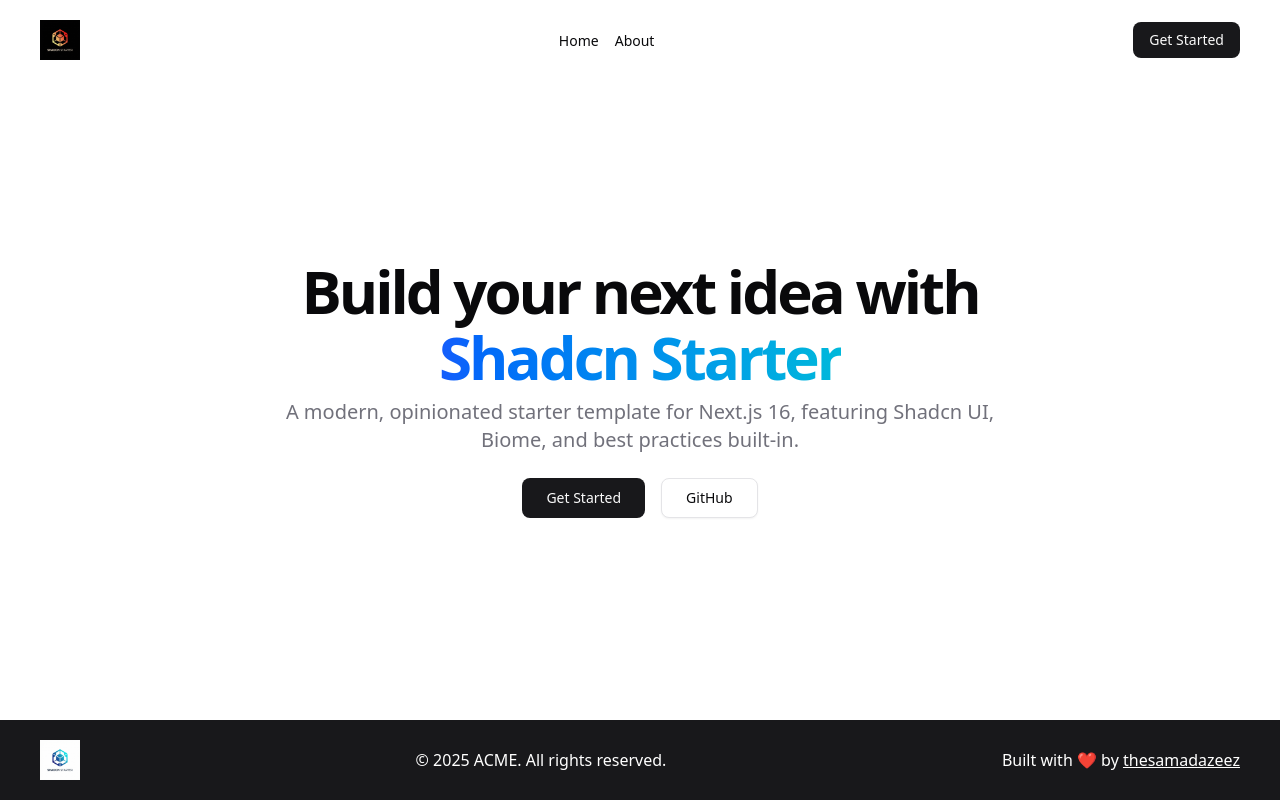
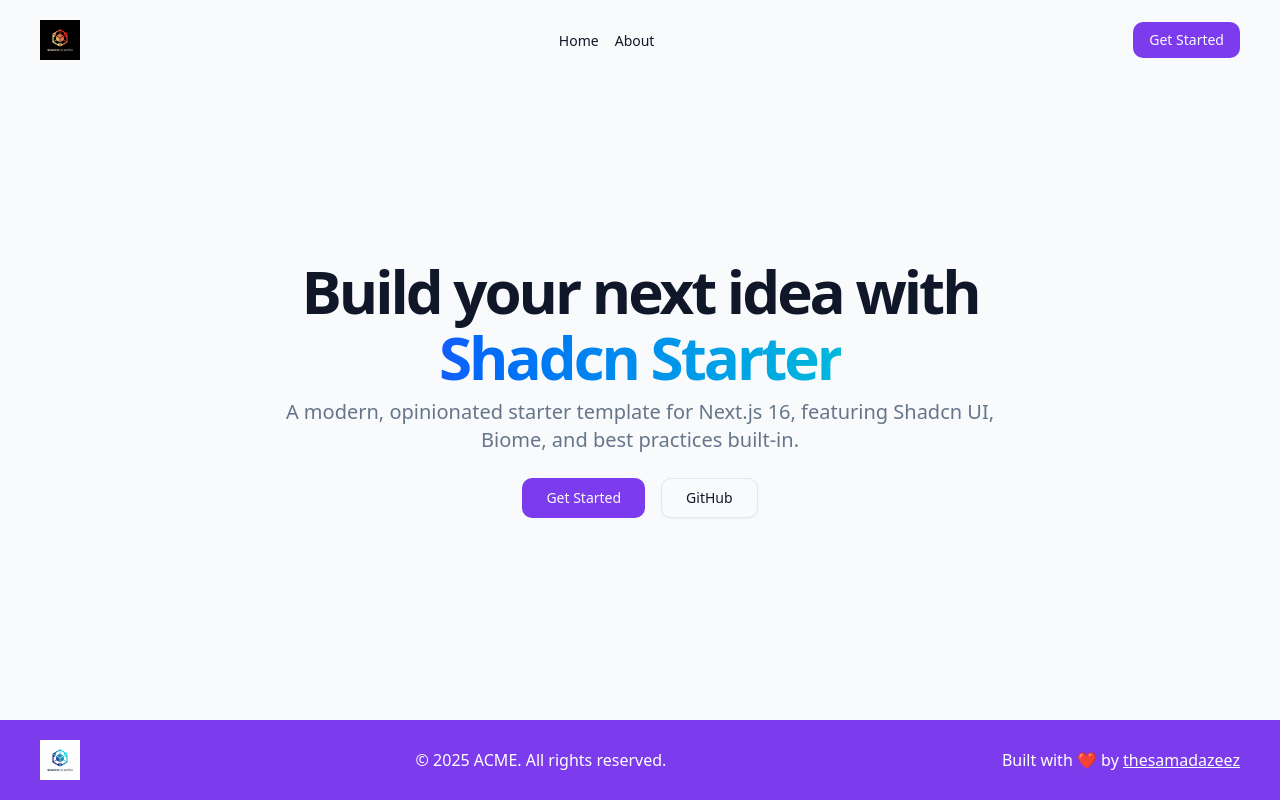
Before and after one commit to TheSamadAzeez/billd, a Next.js app: page / in a window 1280 px wide. Built offline with nearby package versions, Linux system fonts and the light colour scheme.

Commit message:
feat: enhance color palette and improve variable organization in globals.css

```diff
--- a/src/app/globals.css
+++ b/src/app/globals.css
@@ -1,115 +1,178 @@
-@import "tailwindcss";
-@import "tw-animate-css";
+@import 'tailwindcss';
+@import 'tw-animate-css';
 
-@custom-variant dark (&:is(.dark *));
+/* @custom-variant dark (&:is(.dark *)); */
 
 @theme inline {
   --color-background: var(--background);
   --color-foreground: var(--foreground);
   --font-sans: var(--font-geist-sans);
   --font-mono: var(--font-geist-mono);
+
+  /* SIDEBAR COLORS */
+  --color-sidebar: var(--sidebar);
+  --color-sidebar-foreground: var(--sidebar-foreground);
+  --color-sidebar-primary: var(--sidebar-primary);
+  --color-sidebar-primary-foreground: var(--sidebar-primary-foreground);
+  --color-sidebar-accent: var(--sidebar-accent);
+  --color-sidebar-accent-foreground: var(--sidebar-accent-foreground);
+  --color-sidebar-border: var(--sidebar-border);
   --color-sidebar-ring: var(--sidebar-ring);
-  --color-sidebar-border: var(--sidebar-border);
-  --color-sidebar-accent-foreground: var(--sidebar-accent-foreground);
-  --color-sidebar-accent: var(--sidebar-accent);
-  --color-sidebar-primary-foreground: var(--sidebar-primary-foreground);
-  --color-sidebar-primary: var(--sidebar-primary);
-  --color-sidebar-foreground: var(--sidebar-foreground);
-  --color-sidebar: var(--sidebar);
+
+  /* MAIN UI COLORS */
+  --color-primary: var(--primary);
+  --color-primary-foreground: var(--primary-foreground);
+  --color-primary-muted: var(--primary-muted); /* New Soft Violet */
+
+  --color-secondary: var(--secondary);
+  --color-secondary-foreground: var(--secondary-foreground);
+
+  --color-muted: var(--muted);
+  --color-muted-foreground: var(--muted-foreground);
+
+  --color-accent: var(--accent);
+  --color-accent-foreground: var(--accent-foreground);
+
+  --color-destructive: var(--destructive);
+  --color-destructive-foreground: var(--destructive-foreground);
+  --color-destructive-muted: var(--destructive-muted); /* New Soft Red */
+
+  /* NEW SUCCESS COLORS (Green) */
+  --color-success: var(--success);
+  --color-success-foreground: var(--success-foreground);
+  --color-success-muted: var(--success-muted); /* New Soft Green */
+
+  --color-border: var(--border);
+  --color-input: var(--input);
+  --color-ring: var(--ring);
+
+  --color-card: var(--card);
+  --color-card-foreground: var(--card-foreground);
+  --color-popover: var(--popover);
+  --color-popover-foreground: var(--popover-foreground);
+
+  /* CHARTS */
+  --color-chart-1: var(--chart-1);
+  --color-chart-2: var(--chart-2);
+  --color-chart-3: var(--chart-3);
+  --color-chart-4: var(--chart-4);
   --color-chart-5: var(--chart-5);
-  --color-chart-4: var(--chart-4);
-  --color-chart-3: var(--chart-3);
-  --color-chart-2: var(--chart-2);
-  --color-chart-1: var(--chart-1);
-  --color-ring: var(--ring);
-  --color-input: var(--input);
-  --color-border: var(--border);
-  --color-destructive: var(--destructive);
-  --color-accent-foreground: var(--accent-foreground);
-  --color-accent: var(--accent);
-  --color-muted-foreground: var(--muted-foreground);
-  --color-muted: var(--muted);
-  --color-secondary-foreground: var(--secondary-foreground);
-  --color-secondary: var(--secondary);
-  --color-primary-foreground: var(--primary-foreground);
-  --color-primary: var(--primary);
-  --color-popover-foreground: var(--popover-foreground);
-  --color-popover: var(--popover);
-  --color-card-foreground: var(--card-foreground);
-  --color-card: var(--card);
+
   --radius-sm: calc(var(--radius) - 4px);
   --radius-md: calc(var(--radius) - 2px);
   --radius-lg: var(--radius);
   --radius-xl: calc(var(--radius) + 4px);
 }
 
+/* THE SWIFT CRM PALETTE
+   (Converted to HSL for easier reading/editing)
+*/
 :root {
-  --radius: 0.625rem;
-  --background: oklch(1 0 0);
-  --foreground: oklch(0.141 0.005 285.823);
-  --card: oklch(1 0 0);
-  --card-foreground: oklch(0.141 0.005 285.823);
-  --popover: oklch(1 0 0);
-  --popover-foreground: oklch(0.141 0.005 285.823);
-  --primary: oklch(0.21 0.006 285.885);
-  --primary-foreground: oklch(0.985 0 0);
-  --secondary: oklch(0.967 0.001 286.375);
-  --secondary-foreground: oklch(0.21 0.006 285.885);
-  --muted: oklch(0.967 0.001 286.375);
-  --muted-foreground: oklch(0.552 0.016 285.938);
-  --accent: oklch(0.967 0.001 286.375);
-  --accent-foreground: oklch(0.21 0.006 285.885);
-  --destructive: oklch(0.577 0.245 27.325);
-  --border: oklch(0.92 0.004 286.32);
-  --input: oklch(0.92 0.004 286.32);
-  --ring: oklch(0.705 0.015 286.067);
-  --chart-1: oklch(0.646 0.222 41.116);
-  --chart-2: oklch(0.6 0.118 184.704);
-  --chart-3: oklch(0.398 0.07 227.392);
-  --chart-4: oklch(0.828 0.189 84.429);
-  --chart-5: oklch(0.769 0.188 70.08);
-  --sidebar: oklch(0.985 0 0);
-  --sidebar-foreground: oklch(0.141 0.005 285.823);
-  --sidebar-primary: oklch(0.21 0.006 285.885);
-  --sidebar-primary-foreground: oklch(0.985 0 0);
-  --sidebar-accent: oklch(0.967 0.001 286.375);
-  --sidebar-accent-foreground: oklch(0.21 0.006 285.885);
-  --sidebar-border: oklch(0.92 0.004 286.32);
-  --sidebar-ring: oklch(0.705 0.015 286.067);
+  --radius: 0.75rem; /* 12px rounded corners */
+
+  /* BACKGROUND: Cool Slate White */
+  --background: hsl(210 40% 98%);
+  --foreground: hsl(222 47% 11%); /* Slate-900 Text */
+
+  /* CARDS: Pure White */
+  --card: hsl(0 0% 100%);
+  --card-foreground: hsl(222 47% 11%);
+
+  --popover: hsl(0 0% 100%);
+  --popover-foreground: hsl(222 47% 11%);
+
+  /* PRIMARY: Electric Violet (The "Export" Button) */
+  --primary: hsl(262 83% 58%);
+  --primary-foreground: hsl(210 40% 98%);
+  --primary-muted: hsl(262 83% 58% / 0.1); /* 10% Opacity Violet */
+
+  /* SECONDARY: Light Grey (Buttons like "Imports") */
+  --secondary: hsl(210 40% 96.1%);
+  --secondary-foreground: hsl(222 47% 11.2%);
+
+  /* MUTED: Sidebar Text / Subtitles */
+  --muted: hsl(210 40% 96.1%);
+  --muted-foreground: hsl(215 16% 47%); /* Slate-500 */
+
+  --accent: hsl(210 40% 96.1%);
+  --accent-foreground: hsl(222 47% 11.2%);
+
+  /* DESTRUCTIVE: Error Red (Matches the -4% badge) */
+  --destructive: hsl(0 84% 60%);
+  --destructive-foreground: hsl(210 40% 98%);
+  --destructive-muted: hsl(0 84% 60% / 0.1); /* 10% Opacity Red */
+
+  /* SUCCESS: Emerald Green (Matches the +22% badge) */
+  --success: hsl(142 71% 45%);
+  --success-foreground: hsl(210 40% 98%);
+  --success-muted: hsl(142 71% 45% / 0.1); /* 10% Opacity Green */
+
+  --border: hsl(214 32% 91%); /* Slate-200 */
+  --input: hsl(214 32% 91%);
+  --ring: hsl(262 83% 58%); /* Focus ring matches Primary */
+
+  /* CHART COLORS */
+  --chart-1: hsl(262 83% 58%); /* Violet */
+  --chart-2: hsl(142 71% 45%); /* Green */
+  --chart-3: hsl(215 16% 47%); /* Slate */
+  --chart-4: hsl(43 74% 66%); /* Yellow/Amber */
+  --chart-5: hsl(27 87% 67%); /* Orange */
+
+  /* SIDEBAR: The Dark "Indigo Steel" Sidebar */
+  --sidebar: hsl(222 47% 10%); /* Slate-900 */
+  --sidebar-foreground: hsl(210 40% 98%); /* White Text */
+  --sidebar-primary: hsl(262 83% 58%); /* Violet Active State */
+  --sidebar-primary-foreground: hsl(0 0% 100%);
+  --sidebar-accent: hsl(217 33% 17%); /* Slightly lighter slate for hover */
+  --sidebar-accent-foreground: hsl(210 40% 98%);
+  --sidebar-border: hsl(217 33% 17%);
+  --sidebar-ring: hsl(262 83% 58%);
 }
 
 .dark {
-  --background: oklch(0.141 0.005 285.823);
-  --foreground: oklch(0.985 0 0);
-  --card: oklch(0.21 0.006 285.885);
-  --card-foreground: oklch(0.985 0 0);
-  --popover: oklch(0.21 0.006 285.885);
-  --popover-foreground: oklch(0.985 0 0);
-  --primary: oklch(0.92 0.004 286.32);
-  --primary-foreground: oklch(0.21 0.006 285.885);
-  --secondary: oklch(0.274 0.006 286.033);
-  --secondary-foreground: oklch(0.985 0 0);
-  --muted: oklch(0.274 0.006 286.033);
-  --muted-foreground: oklch(0.705 0.015 286.067);
-  --accent: oklch(0.274 0.006 286.033);
-  --accent-foreground: oklch(0.985 0 0);
-  --destructive: oklch(0.704 0.191 22.216);
-  --border: oklch(1 0 0 / 10%);
-  --input: oklch(1 0 0 / 15%);
-  --ring: oklch(0.552 0.016 285.938);
-  --chart-1: oklch(0.488 0.243 264.376);
-  --chart-2: oklch(0.696 0.17 162.48);
-  --chart-3: oklch(0.769 0.188 70.08);
-  --chart-4: oklch(0.627 0.265 303.9);
-  --chart-5: oklch(0.645 0.246 16.439);
-  --sidebar: oklch(0.21 0.006 285.885);
-  --sidebar-foreground: oklch(0.985 0 0);
-  --sidebar-primary: oklch(0.488 0.243 264.376);
-  --sidebar-primary-foreground: oklch(0.985 0 0);
-  --sidebar-accent: oklch(0.274 0.006 286.033);
-  --sidebar-accent-foreground: oklch(0.985 0 0);
-  --sidebar-border: oklch(1 0 0 / 10%);
-  --sidebar-ring: oklch(0.552 0.016 285.938);
+  --background: hsl(222 47% 11%);
+  --foreground: hsl(210 40% 98%);
+
+  --card: hsl(217 33% 17%);
+  --card-foreground: hsl(210 40% 98%);
+
+  --popover: hsl(222 47% 11%);
+  --popover-foreground: hsl(210 40% 98%);
+
+  --primary: hsl(263 70% 50%);
+  --primary-foreground: hsl(210 40% 98%);
+  --primary-muted: hsl(263 70% 50% / 0.2);
+
+  --secondary: hsl(217 19% 27%);
+  --secondary-foreground: hsl(210 40% 98%);
+
+  --muted: hsl(217 19% 27%);
+  --muted-foreground: hsl(215 20% 65%);
+
+  --accent: hsl(217 19% 27%);
+  --accent-foreground: hsl(210 40% 98%);
+
+  --destructive: hsl(0 62% 30%);
+  --destructive-foreground: hsl(210 40% 98%);
+  --destructive-muted: hsl(0 62% 30% / 0.2);
+
+  --success: hsl(142 70% 40%);
+  --success-foreground: hsl(210 40% 98%);
+  --success-muted: hsl(142 70% 40% / 0.2);
+
+  --border: hsl(217 19% 27%);
+  --input: hsl(217 19% 27%);
+  --ring: hsl(263 70% 50%);
+
+  /* Dark Sidebar (Matches background in dark mode) */
+  --sidebar: hsl(222 47% 11%);
+  --sidebar-foreground: hsl(210 40% 98%);
+  --sidebar-primary: hsl(262 83% 58%);
+  --sidebar-primary-foreground: hsl(0 0% 100%);
+  --sidebar-accent: hsl(217 33% 17%);
+  --sidebar-accent-foreground: hsl(210 40% 98%);
+  --sidebar-border: hsl(217 33% 17%);
+  --sidebar-ring: hsl(262 83% 58%);
 }
 
 @layer base {
```
